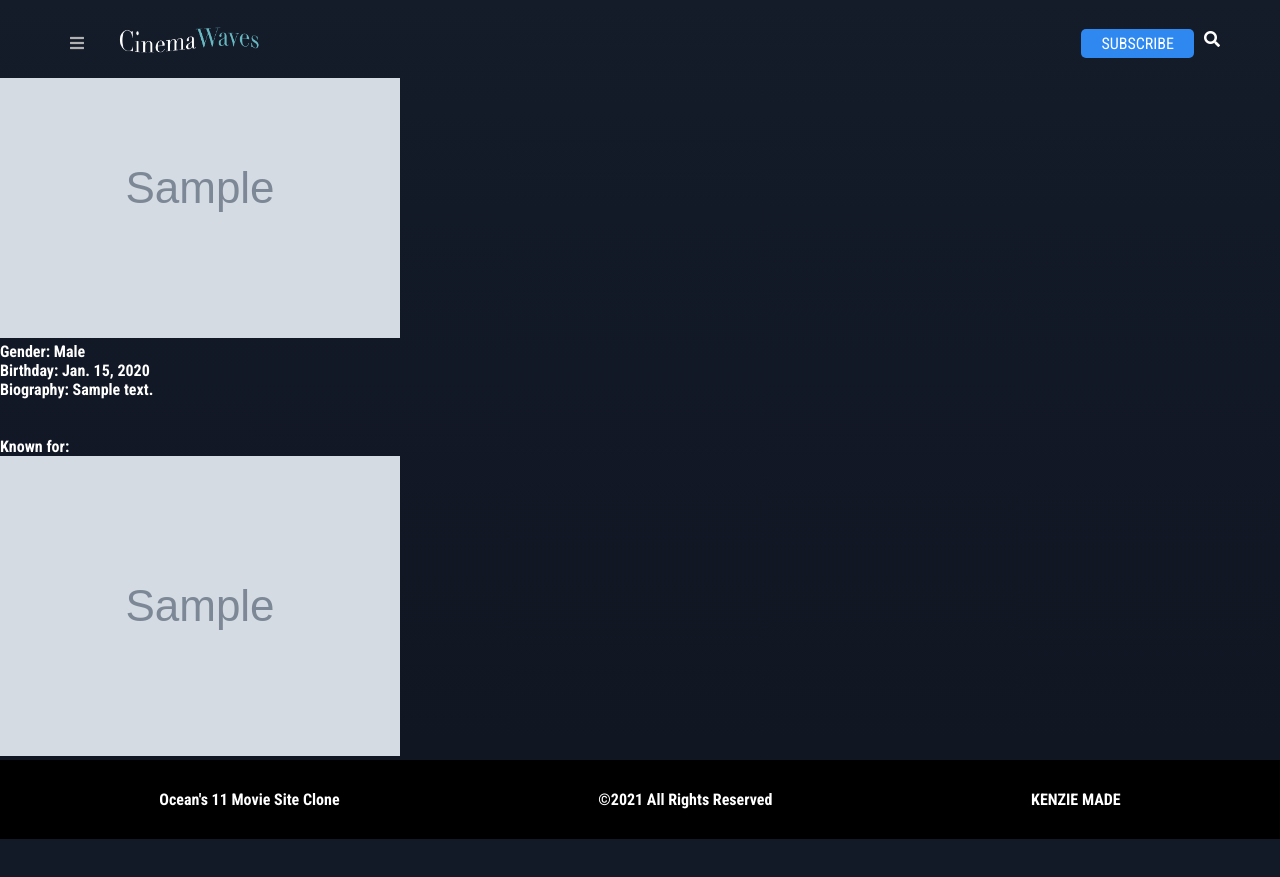
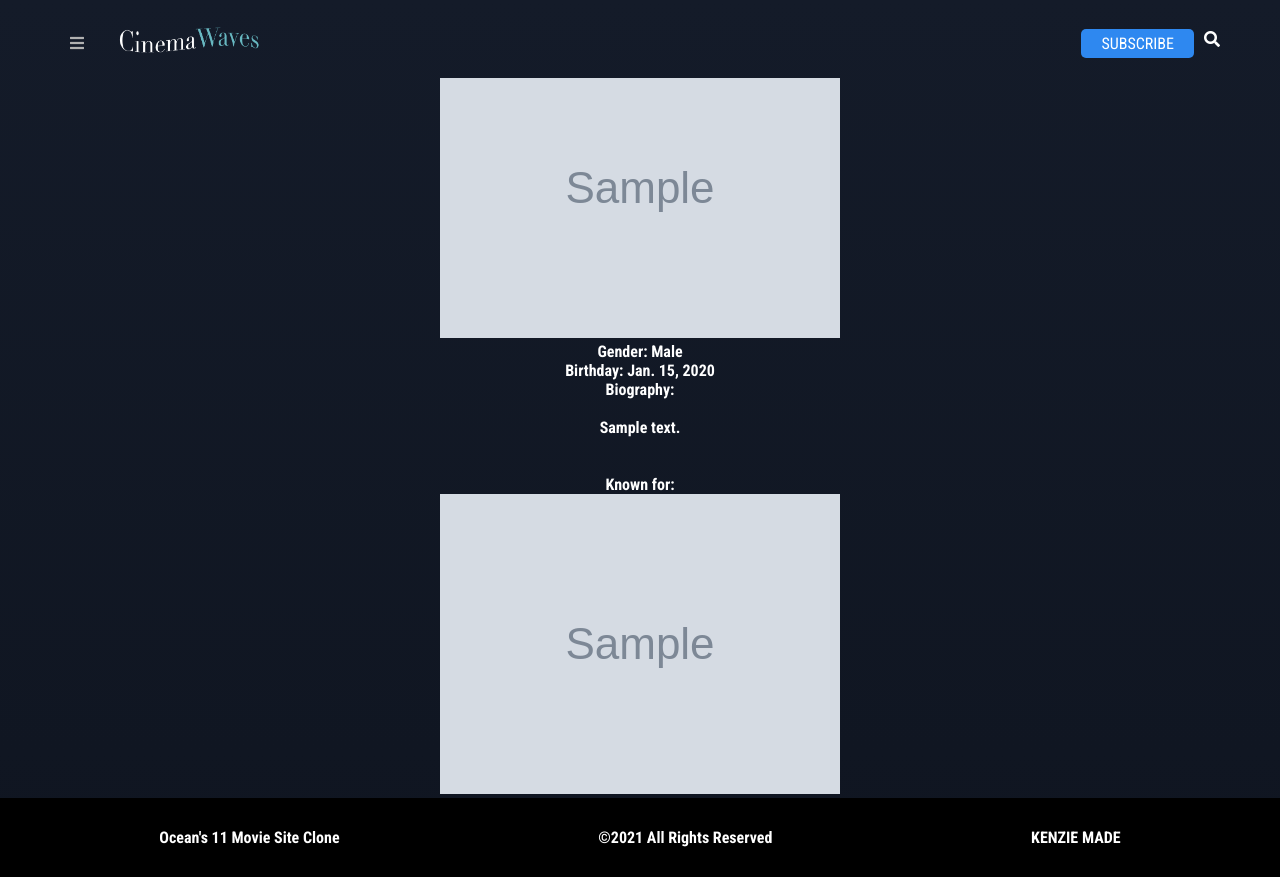
Before and after one commit to Isaac-Develops/Cinema-Waves, a Django app: page /actors/1/ in a window 1280 px wide. Before the commit the page ends 839 px from the top, so only its background shows below. Run offline with Django 3.2, Linux system fonts and the light colour scheme; tables that the repository leaves empty hold one stand-in row (values such as "Sample post"); grey boxes marked "Sample" are stand-in pictures; some libraries are stand-ins or nearby versions.

Commit message:
fixed issue with text format on actor detail page

```diff
--- a/templates/actor_detail.html
+++ b/templates/actor_detail.html
@@ -1,14 +1,14 @@
 {% extends 'base.html' %}
 {% block title %} Actor Profile {% endblock %}
 {% block body %}
-
+<center>
     <div class="row">
 
         <div class="col s12 m12">
             <div class="card">
                 <div class="card-image">
                     <h1>{{actor.name}}</h1>
-<img src="{{actor.image.url}}" alt="A picture of {{actor.name}}"/>
+                    <img src="{{actor.image.url}}" alt="A picture of {{actor.name}}" />
                     {% if actor.gender == 1 %}
                     <p>Gender: Male</p>
                     {% elif actor.gender == 2 %}
@@ -17,7 +17,11 @@
                     <p>Gender: Other</p>
                     {% endif %}
                     <p>Birthday: {{actor.birthday}}</p>
-<p>Biography: {{actor.biography}}</p>
+                    <p>Biography: <br><br>
+                    <p class="bio">
+                    <pre>{{actor.biography}}</pre>
+                    </p>
+                    </p>
 
                 </div>
             </div>
@@ -33,7 +37,7 @@
                         {% for movie in actor.movies.all %}
                         <a href="/movies/{{movie.id}}/">
                             <div class="card-content">
-            <img src="{{movie.image.url}}" alt="{{movie.title}}"/>
+                                <img src="{{movie.image.url}}" alt="{{movie.title}}" />
 
                         </a>
 
@@ -43,5 +47,5 @@
             {% endfor %}
 
         </div>
-
+</center>
 {% endblock %}
```
Lines whose indentation alone changed are shown as unchanged.
